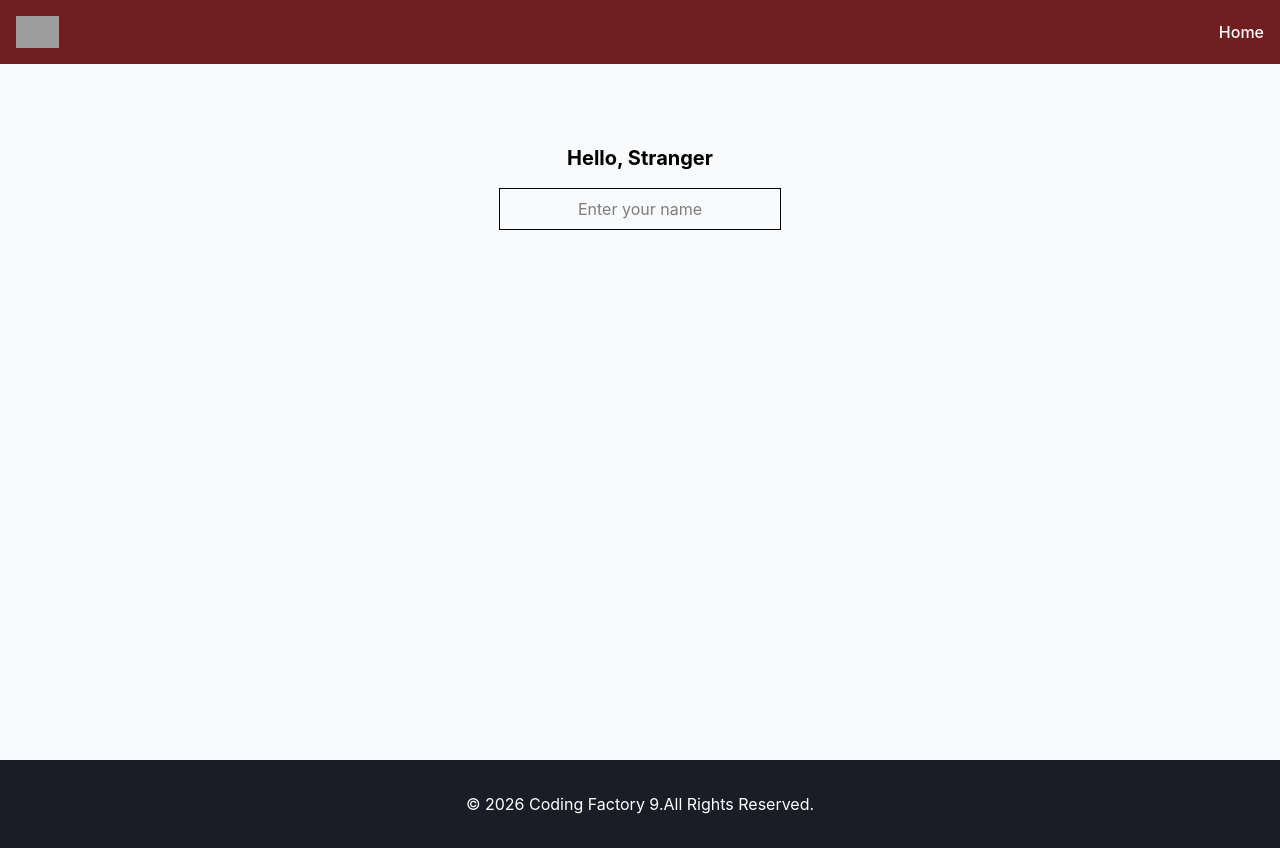
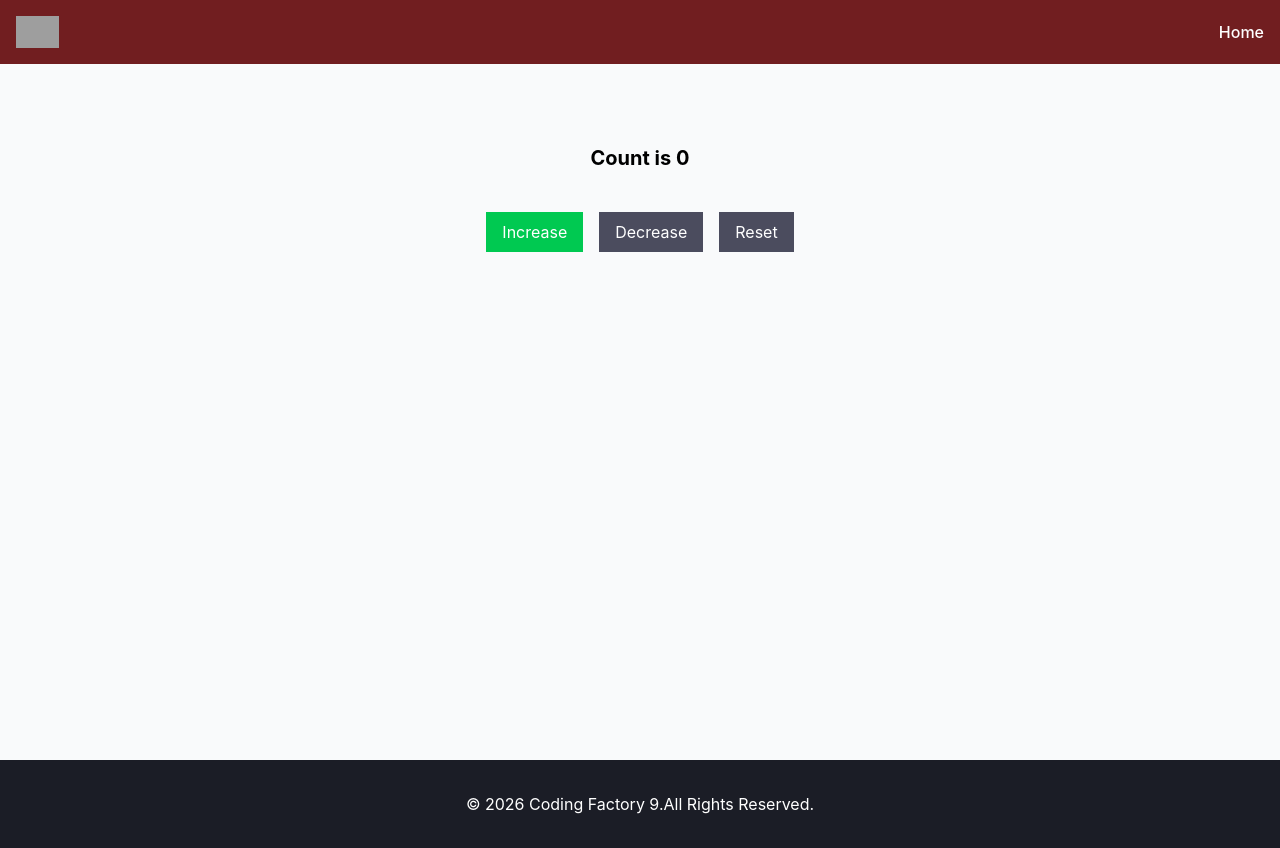
Before and after one commit to TimosPsy/cf9-react-app, a React (Vite) app: page / in a window 1280 px wide. Built offline with nearby package versions, Linux system fonts and the light colour scheme; grey boxes are pictures that could not be loaded.

Commit message:
feat: add CounterWithCustomHook component

```diff
--- a/src/App.tsx
+++ b/src/App.tsx
@@ -36,7 +36,8 @@
  // import Counter from "./components/LessonFour/Counter.tsx";
  // import ClassCounter from "./components/LessonFour/ClassCounter.tsx";
  //import CounterAdvanced from "./components/LessonFour/CounterAdvanced.tsx";
- import NameChanger from "./components/LessonFive/NameChanger.tsx";
+ //import NameChanger from "./components/LessonFive/NameChanger.tsx";
+ import CounterWithCustomHook from "./components/LessonFive/CounterWithCustomHook.tsx";
 
  function App() {
 
@@ -65,7 +66,8 @@
           {/*<Counter/>*/}
           {/*<ClassCounter/>*/}
           {/*<CounterAdvanced/>*/}
-          <NameChanger/>
+          {/*<NameChanger/>*/}
+          <CounterWithCustomHook/>
       </Layout>
     </>
   )
--- /dev/null
+++ b/src/components/LessonFive/CounterWithCustomHook.tsx
@@ -0,0 +1,43 @@
+import CounterButton from "../LessonFour/CounterButton.tsx";
+import {useCounter} from "../../hooks/useCounter.ts";
+
+const CounterWithCustomHook = () => {
+
+    const {count, lastAction, time, increase, decrease, reset} = useCounter();
+
+    return (
+        <>
+            <h1 className="text-center text-xl font-bold"
+            >Count is {count}</h1>
+            <div className="text-center pt-10 space-x-4">
+                <CounterButton
+                    addClasses="bg-green-500"
+                    onClick={increase}
+                    label="Increase"
+                />
+                <CounterButton
+                    addClasses="bg-red-400"
+                    onClick={decrease}
+                    label="Decrease"
+                    disabled = {count === 0}
+                />
+                <CounterButton
+                    addClasses ="bg-cf-dark-red"
+                    onClick={reset}
+                    label="Reset"
+                    disabled={count=== 0}
+                />
+            </div>
+
+            {
+              lastAction && (
+                  <p className="text-center pt-8">
+                      Last Change: <strong>{lastAction}</strong> at{" "}
+                      <strong>{time}</strong>
+                  </p>
+              )
+            }
+        </>
+    )
+}
+export default CounterWithCustomHook;
--- /dev/null
+++ b/src/hooks/useCounter.ts
@@ -0,0 +1,46 @@
+import {useState} from "react";
+
+const initialState = {
+    count: 0,
+    lastAction: "",
+    time: "",
+}
+
+export const useCounter = () => {
+
+    const [state,setState] = useState(initialState)
+
+    const getCurrentTime = () => new Date().toLocaleTimeString();
+
+    const increase = () => {
+        setState({
+            count: state.count + 1,
+            lastAction: "Increase",
+            time: getCurrentTime()
+        })
+    }
+    const decrease = () => {
+        if (state.count > 0) {
+            setState({
+                count: state.count - 1,
+                lastAction: "Decrease",
+                time: getCurrentTime()
+            });
+        }
+    }
+    const reset = () => {
+        setState({
+            count: 0,
+            lastAction: "Reset",
+            time: getCurrentTime()
+        })
+    }
+    return {
+        count: state.count,
+        lastAction: state.lastAction,
+        time: state.time,
+        increase,
+        decrease,
+        reset
+    }
+}
```
